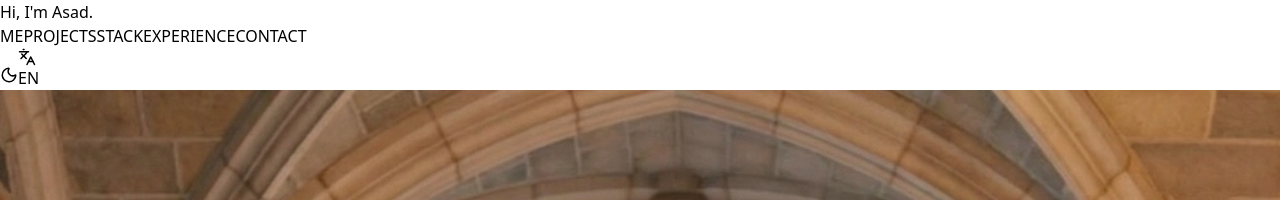
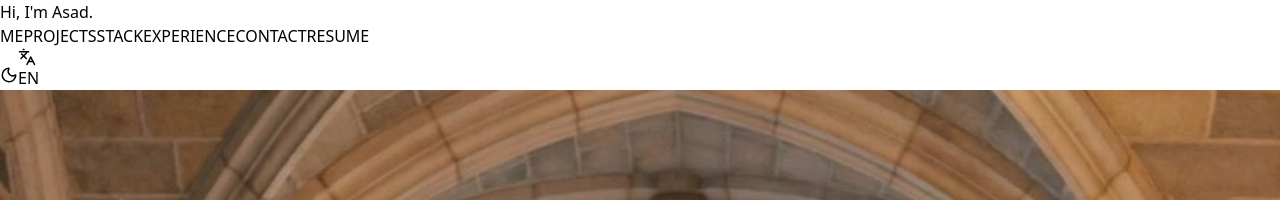
Before and after one commit to Archdiner/portfolio-site, a React (Vite) app: page / in a window 1280 px wide. Shown: the top 200 px of the page. Built offline with nearby package versions, Linux system fonts and the light colour scheme.

Commit message:
Add resume link to navigation in App.jsx and include the PDF file of the resume.

```diff
--- a/src/App.jsx
+++ b/src/App.jsx
@@ -30,7 +30,7 @@ const App = () => {
   // Translations
   const t = {
     en: {
-      nav: { me: 'ME', works: 'PROJECTS', stack: 'STACK', timeline: 'EXPERIENCE', contact: 'CONTACT' },
+      nav: { me: 'ME', works: 'PROJECTS', stack: 'STACK', timeline: 'EXPERIENCE', contact: 'CONTACT', resume: 'RESUME' },
       hero: {
         badge: 'SEEKING SUMMER INTERNSHIP 2026',
         title: 'Bridging Web3 and Artificial Intelligence.',
@@ -44,7 +44,7 @@ const App = () => {
       contact: { title: 'LET\'S BUILD THE FUTURE.', sub: 'Currently open to innovative projects in the decentralized space and AI orchestration.' }
     },
     ar: {
-      nav: { me: 'أنا', works: 'المشاريع', stack: 'التقنيات', timeline: 'الخبرة', contact: 'اتصل' },
+      nav: { me: 'أنا', works: 'المشاريع', stack: 'التقنيات', timeline: 'الخبرة', contact: 'اتصل', resume: 'السيرة' },
       hero: {
         badge: 'أبحث عن تدريب صيفي 2026',
         title: 'الربط بين Web3 والذكاء الاصطناعي.',
@@ -353,6 +353,22 @@ const App = () => {
               else if (key === 'stack') targetId = 'skills';
               else if (key === 'timeline') targetId = 'career';
               else if (key === 'works') targetId = 'projects';
+
+              // Handle resume link separately (opens PDF in new tab)
+              if (key === 'resume') {
+                return (
+                  <a
+                    key={key}
+                    href="/Rizvi_Asad_Resume.pdf"
+                    target="_blank"
+                    rel="noopener noreferrer"
+                    className="transition-colors hover:text-orange-500"
+                  >
+                    {label}
+                  </a>
+                );
+              }
+
               return (
                 <a
                   key={key}
```
Also changed, not shown: 1 other file (tests, documents, lock files or other folders).
